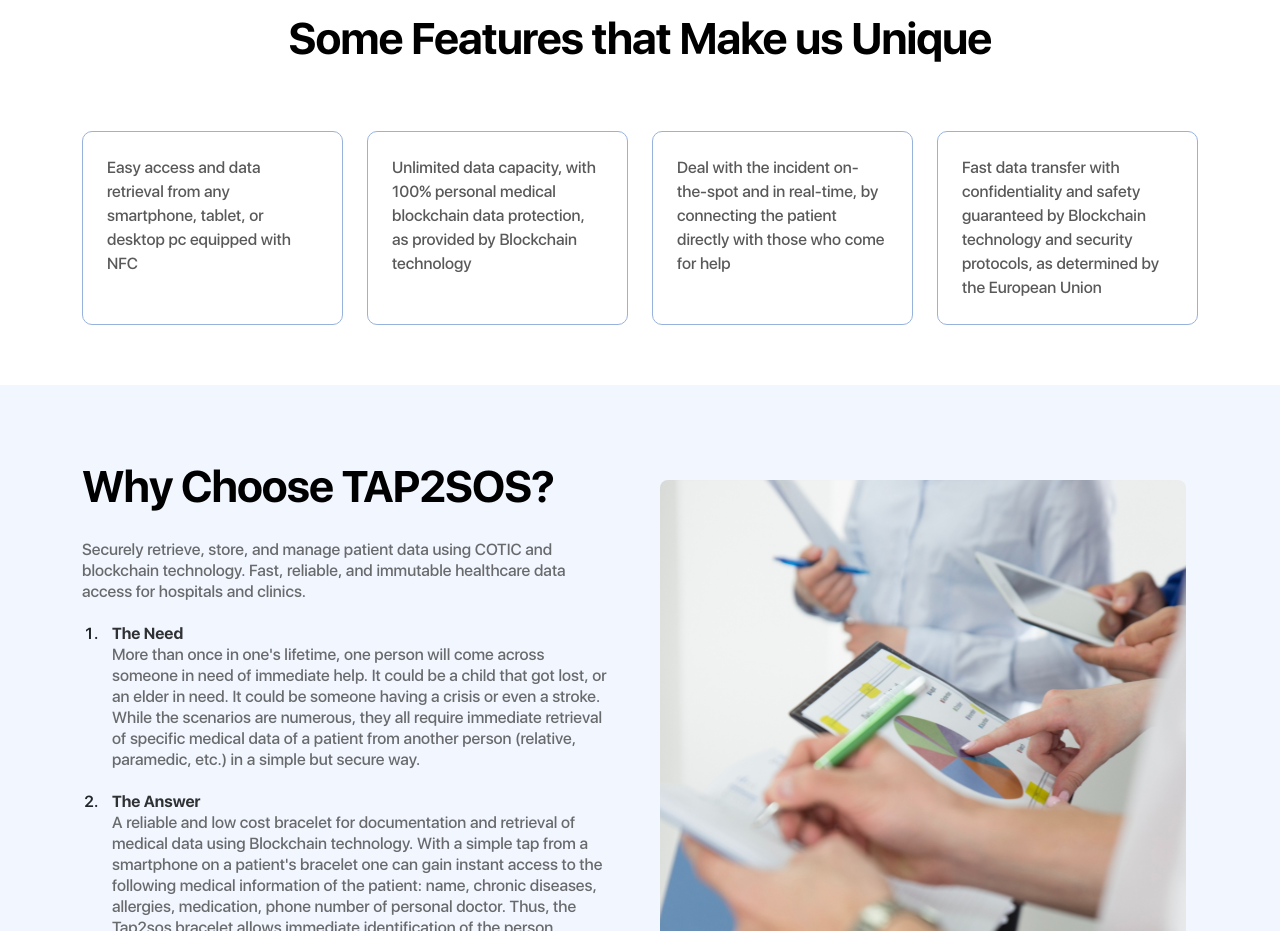
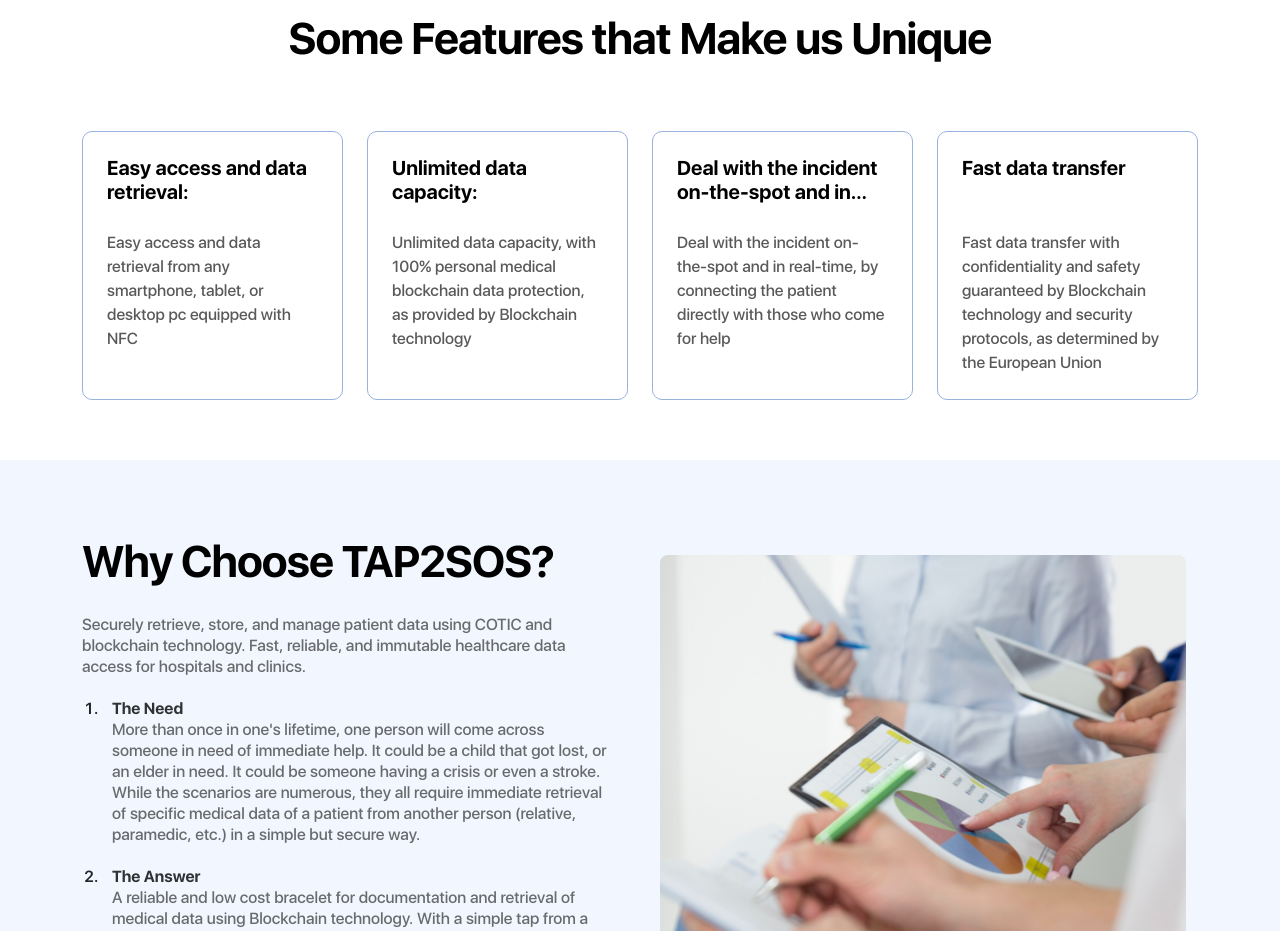
Before and after one commit to ammartafsol/tap2sos-web-app, a Next.js app: page / in a window 1280 px wide. Shown: the part 2220-3151 px from the top of the page. Built offline with nearby package versions, Linux system fonts and the light colour scheme.

Commit message:
Refactor features section to support titles and descriptions
Updated the features data structure to use objects with title and description fields. Modified FeaturesSection component to display feature titles and descriptions, and adjusted CSS for improved layout and styling.

```diff
--- a/src/component/atoms/FeaturesSection/FeaturesSection.module.css
+++ b/src/component/atoms/FeaturesSection/FeaturesSection.module.css
@@ -47,7 +47,18 @@
   display: flex;
   align-items: flex-start;
   transition: all 0.3s ease;
+  flex-direction: column;
 }
+
+.featureItemTitle h3{
+  color: var(--black-color);
+  font-size: 20px;
+  font-style: normal;
+  font-weight: 700;
+  margin-bottom: 5px;
+  height: 50px;
+}
+
 
 .featureItem:hover {
   border-color: var(--primary-color);
@@ -62,6 +73,7 @@
   line-height: 24px;
   margin: 0;
   opacity: 0.9;
+  margin-top: 20px;
 }
 
 /* Tablet styles */
--- a/src/component/atoms/FeaturesSection/index.jsx
+++ b/src/component/atoms/FeaturesSection/index.jsx
@@ -1,6 +1,6 @@
-import React from 'react';
-import { Col, Container, Row } from 'react-bootstrap';
-import classes from './FeaturesSection.module.css';
+import React from "react";
+import { Col, Container, Row } from "react-bootstrap";
+import classes from "./FeaturesSection.module.css";
 
 const FeaturesSection = ({ data }) => {
   return (
@@ -17,7 +17,10 @@
                   return (
                     <Col md={6} lg={3} key={index}>
                       <div className={classes.featureItem}>
-                        <p>{feature}</p>
+                        <div className={`${classes.featureItemTitle} `}>
+                          <h3 className="maxLine2" title={feature?.title}>{feature?.title}</h3>
+                        </div>
+                        <p>{feature?.description}</p>
                       </div>
                     </Col>
                   );
--- a/src/developmentContent/landingPage.js
+++ b/src/developmentContent/landingPage.js
@@ -103,10 +103,22 @@
   featuresSection: {
     title: "Some Features that Make us Unique",
     features: [
-      "Easy access and data retrieval from any smartphone, tablet, or desktop pc equipped with NFC",
-      "Unlimited data capacity, with 100% personal medical blockchain data protection, as provided by Blockchain technology",
-      "Deal with the incident on-the-spot and in real-time, by connecting the patient directly with those who come for help",
-      "Fast data transfer with confidentiality and safety guaranteed by Blockchain technology and security protocols, as determined by the European Union",
+      {
+        title:"Easy access and data retrieval:",
+        description:"Easy access and data retrieval from any smartphone, tablet, or desktop pc equipped with NFC",
+      },
+      {
+        title:"Unlimited data capacity:",
+        description:"Unlimited data capacity, with 100% personal medical blockchain data protection, as provided by Blockchain technology",
+      },
+      {
+        title:"Deal with the incident on-the-spot and in real-time:",
+        description:"Deal with the incident on-the-spot and in real-time, by connecting the patient directly with those who come for help",
+      },
+      {
+        title:"Fast data transfer",
+        description:"Fast data transfer with confidentiality and safety guaranteed by Blockchain technology and security protocols, as determined by the European Union",
+      },
     ],
   },
   faqSection: {
```
